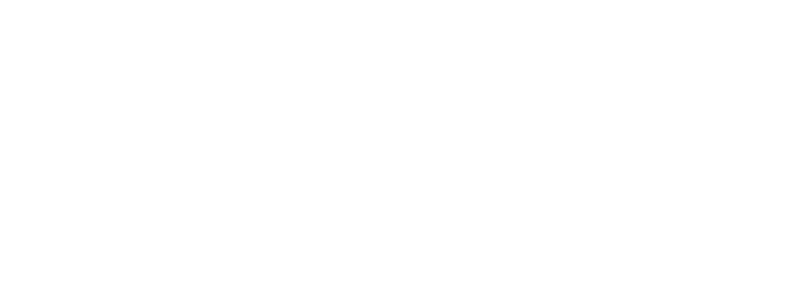
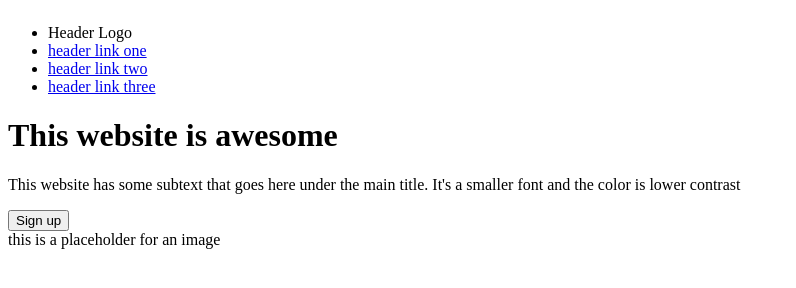
Before and after one commit to edwards955/landing-page, a plain HTML site: page index.html in a window 1280 px wide. Shown: the whole page, without its empty margins (0-796 px from the left). Drawn offline with Linux system fonts and the light colour scheme.

Commit message:
Add hero section content

```diff
--- a/index.html
+++ b/index.html
@@ -5,4 +5,26 @@
         <link rel="stylesheet" href="style.css">
         <title>Landing Page</title>
     </head>
+    <body>
+        <div class="hero">
+            <div class="header">
+                <ul>
+                    <li>Header Logo</li>
+                    <li><a href="#">header link one</a></li>
+                    <li><a href="#">header link two</a></li>
+                    <li><a href="#">header link three</a></li>
+                </ul>
+            </div>
+            <div class="hero-main">
+                <div class="left-main">
+                    <h1>This website is awesome</h1>
+                    <p>This website has some subtext that goes here under the main title. It's a smaller font and the color is lower contrast</p>
+                    <button>Sign up</button>
+                </div>
+                <div class="right-main">
+                    this is a placeholder for an image
+                </div>
+            </div>
+        </div>
+    </body>
 </html>
--- a/style.css
+++ b/style.css
@@ -0,0 +1,4 @@
+body {
+    display: flex;
+    flex-direction: column;
+}
```
